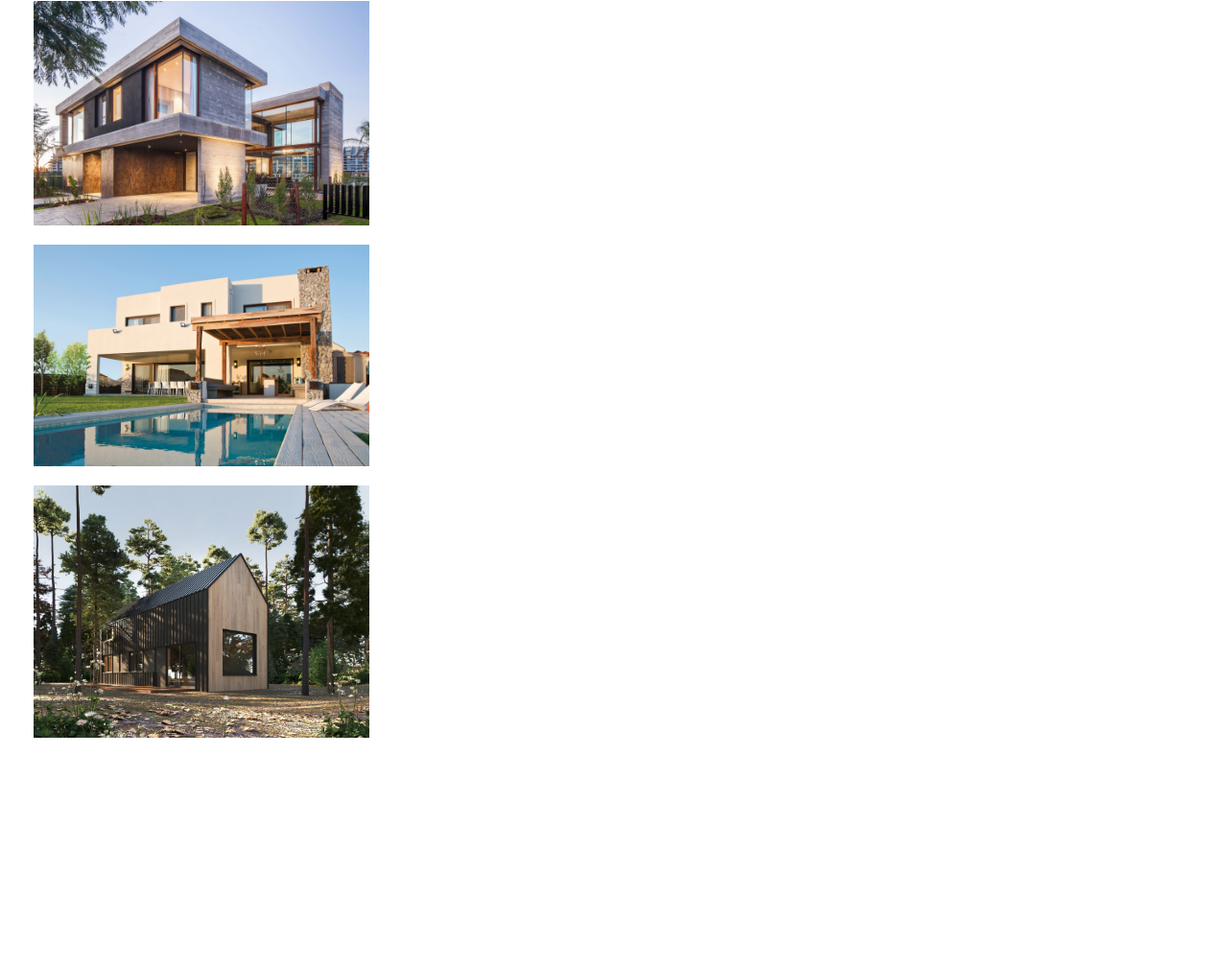
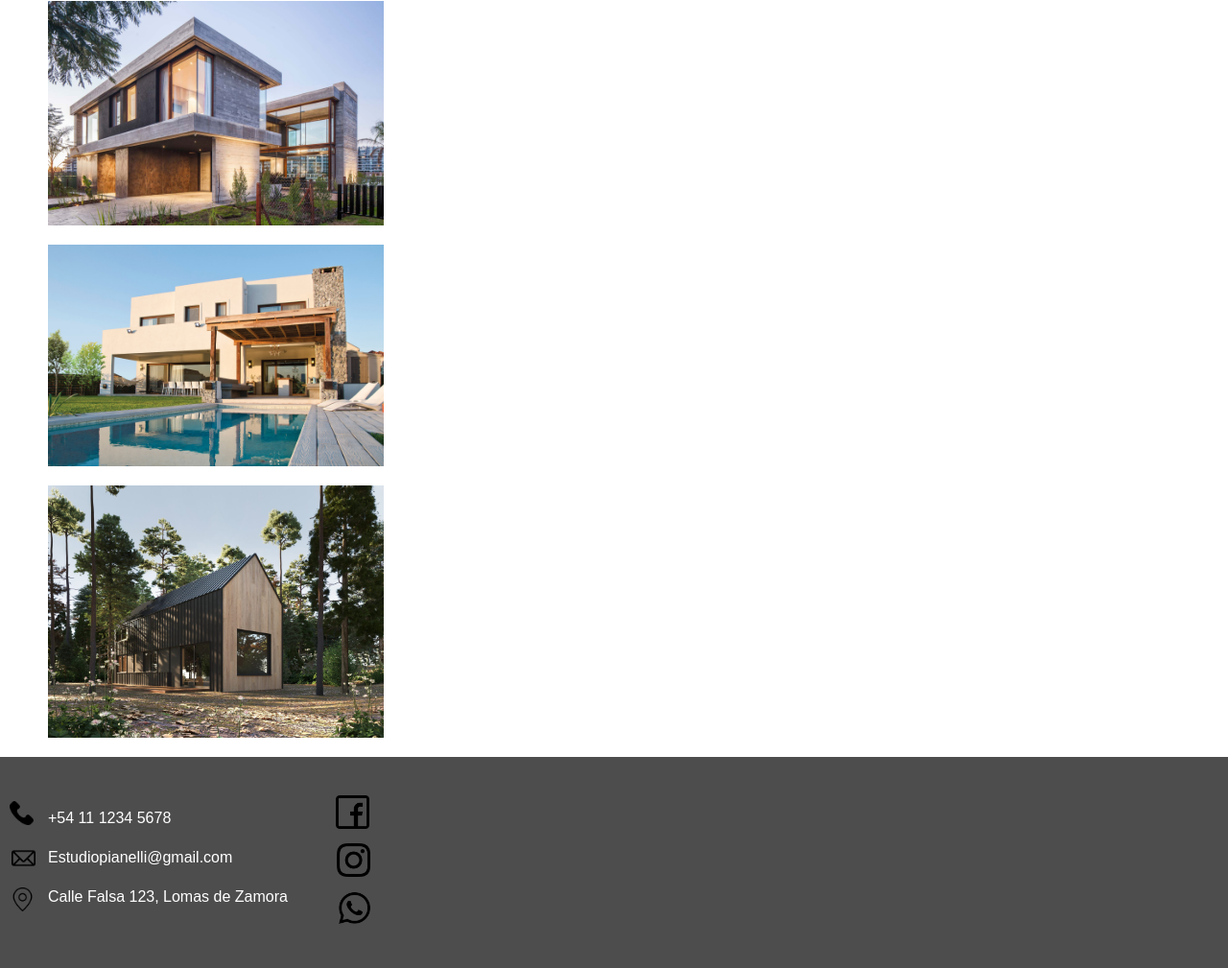
Before and after one commit to gasdicundo/PIANELLIARQUITECTURA-COMISION39385, a plain HTML site: page index.html in a window 1280 px wide. Shown: the part 1307-2316 px from the top of the page at 96% size. Before the commit the page ends 2076 px from the top, so only its background shows below. Drawn offline with nearby package versions, Linux system fonts and the light colour scheme.

Commit message:
index mobile ok

```diff
--- a/css/style.css
+++ b/css/style.css
@@ -4,12 +4,15 @@
     box-sizing: border-box;
 }
 
+@import url('https://fonts.googleapis.com/css2?family=Alkatra&family=Changa+One&display=swap');
+@import url('https://fonts.googleapis.com/css2?family=Alkatra&family=Changa+One&family=Inter&family=Raleway:wght@100&display=swap');
+
 .hero-index{
     width: 100%;
     height: 100vh;
     display: grid;
     grid-template-columns: auto;
-    grid-template-rows: auto 80% 10%;
+    grid-template-rows: auto auto auto;
     grid-template-areas:
     "header"
     "main"
@@ -26,7 +29,7 @@ header{
     display: flex;
     flex-direction: column;
     list-style: none;
-    gap: 20px;
+    gap: 10px;
     justify-content: space-around;
     align-items: center;
     text-transform:uppercase;
@@ -38,7 +41,7 @@ header{
 }
 .logo{
     display: flex;
-    margin: auto;
+
 }
 
 main{
@@ -47,59 +50,125 @@ main{
 
 .section-principal{
     width: 95%;
+    padding-top: 20px;
     padding-left: 25px;
 
 }
 
 h1{
     text-align: center;
+    font-family: 'Inter', sans-serif;
+    flex-flow: row wrap;
+    text-transform:uppercase;
 }
 
 .parrafo{
     text-align: center;
+    font-family: 'Inter', sans-serif;
+    flex-flow: row wrap;
+    padding-top: 20px;
+
 }
 
 .imagen1{
     width: 350px;
-    margin-left: 35px;
+    margin-left: 50px;
     padding-top: 20px;
 }
 
 .imagen2{
     width: 350px;
-    margin-left: 35px;
+    margin-left: 50px;
     padding-top: 20px;
 }
 
 .imagen3{
     width: 350px;
-    margin-left: 35px;
+    margin-left: 50px;
     padding-top: 20px;
 }
 
 .imagen4{
     width: 350px;
-    margin-left: 35px;
+    margin-left: 50px;
     padding-top: 20px;
 }
 
 .imagen5{
     width: 350px;
-    margin-left: 35px;
+    margin-left: 50px;
     padding-top: 20px;
 }
 
 footer{
     display: flex;
-    position: relative;
+    position: static;
     margin-bottom: 0;
     grid-area: footer;
     background-color: #4D4D4D;
-    height: 200px;
+    height: 220px;
     width: 100%;
     display: flex;
     align-self: flex-end;
+    margin-top: 20px;
     padding-bottom: 0px;
     bottom: 0;
     color: white;
 }
+
+.facebook {
+    width: 35px;
+    position: relative;
+    left: 50px;
+    top: 20px;
+}
+
+.instagram {
+    width: 35px;
+    position: relative;
+    left: 31px;
+    top: 45px;
+}
+
+.whatsapp {
+    width: 35px;
+    position: relative;
+    left: 12px;
+    top: 70px
+}
+
+.telefono {
+    width: 25px;
+    position: relative;
+    top: 45px;
+    left: 10px;
+}
+
+.correo {
+    width: 25px;
+    position: relative;
+    top: 92px;
+    left: -17px;
+
+}
+
+.ubicacion {
+    width: 25px;
+    position: relative;
+    top: 135px;
+    left: -47px;
+}
+
+.textofooter {
+    font-family: 'Raleway', sans-serif;
+    position: relative;
+    left: 50px;
+    top: 25px;
+    line-height: 25px;
+}
+
+
+
+@media(min-width:768px){
+
+}
--- a/index.html
+++ b/index.html
@@ -19,7 +19,6 @@
                     <li><a href="./index.html"><img class="logo" src="./assets/img/CPEA.png" alt=""></a></li>
                     <li><a class="etiquetas" href="./pages/Arquitectura.html">Arquitectura</a></li>
                     <li><a class="etiquetas" href="./pages/Proyectos.html">Proyectos</a></li>
-
                     <li><a class="etiquetas" href="./pages/Nosotros.html">Nosotros</a></li>
                     <li><a class="etiquetas" href="./pages/Contacto.html">Contacto</a></li>
                 </ul>
@@ -31,7 +30,8 @@
                 <p class="parrafo">Nos dedicamos a la proyección, dirección y construcción de obras arquitectónicas
                     brindando soluciones
                     integrales y respuestas concretas a los desafíos planteados. En este sentido, el estudio se
-            convierte en un lugar de búsqueda donde se reformulan las temáticas convencionales de la arquitectura
+                    convierte en un lugar de búsqueda donde se reformulan las temáticas convencionales de la
+                    arquitectura
                     considerando
                     el entorno, el clima, los factores económicos y personales que podrían incidir en las personas que
                     habitarán los espacios.</p>
@@ -52,7 +52,7 @@
                 <img class="imagen5" src="./assets/img/4.jpg" alt="">
             </div>
         </main>
-<!-- <footer class="footerindex">
+        <footer class="footerindex">
             <section class="footer">
                 <img class="telefono" src="./assets/img/llamada-telefonica (1).png" alt="">
                 <img class="correo" src="./assets/img/correo-electronico-vacio.png" alt="">
@@ -62,9 +62,9 @@
                 <p class="textofooter">Estudiopianelli@gmail.com</p>
                 <p class="textofooter">Calle Falsa 123, Lomas de Zamora</p>
             </section>
-    <section class="section-3">
+            <!-- <section class="section-3">
                 <p>© 2023 Lomas de Zamora, Argentina. Todos los derechos reservados</p>
-    </section>
+            </section> -->
             <section class="footer">
                 <a class="facebook" href="https://www.facebook.com/" target="_blank"><img class="facebook"
                         src="./assets/img/facebook.png" alt=""></a>
@@ -73,9 +73,13 @@
                 <a class="whatsapp" href="https://web.whatsapp.com/" target="_blank"><img class="whatsapp"
                         src="./assets/img/whatsapp.png" alt=""></a>
             </section>
-</footer> -->
-<script src="https://cdn.jsdelivr.net/npm/@popperjs/core@2.11.7/dist/umd/popper.min.js" integrity="sha384-zYPOMqeu1DAVkHiLqWBUTcbYfZ8osu1Nd6Z89ify25QV9guujx43ITvfi12/QExE" crossorigin="anonymous"></script>
-<script src="https://cdn.jsdelivr.net/npm/bootstrap@5.3.0-alpha3/dist/js/bootstrap.min.js" integrity="sha384-Y4oOpwW3duJdCWv5ly8SCFYWqFDsfob/3GkgExXKV4idmbt98QcxXYs9UoXAB7BZ" crossorigin="anonymous"></script>
+        </footer>
+        <script src="https://cdn.jsdelivr.net/npm/@popperjs/core@2.11.7/dist/umd/popper.min.js"
+            integrity="sha384-zYPOMqeu1DAVkHiLqWBUTcbYfZ8osu1Nd6Z89ify25QV9guujx43ITvfi12/QExE"
+            crossorigin="anonymous"></script>
+        <script src="https://cdn.jsdelivr.net/npm/bootstrap@5.3.0-alpha3/dist/js/bootstrap.min.js"
+            integrity="sha384-Y4oOpwW3duJdCWv5ly8SCFYWqFDsfob/3GkgExXKV4idmbt98QcxXYs9UoXAB7BZ"
+            crossorigin="anonymous"></script>
     </div>
 </body>
 
```
Lines whose indentation alone changed are shown as unchanged.
